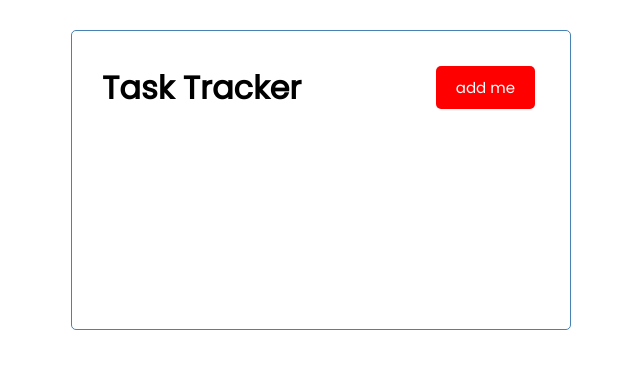
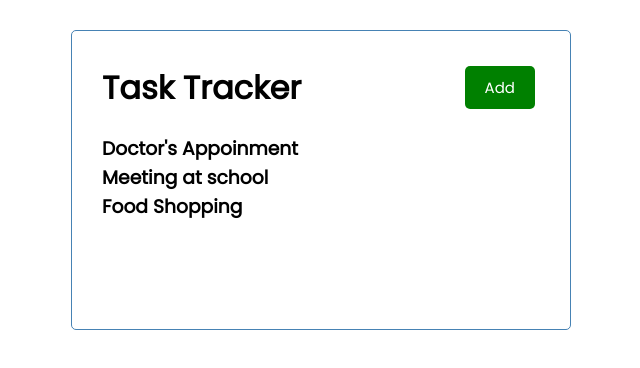
Before and after one commit to HafizulHaque/react-todo-app, a React (Create React App) app: page / in a window 1280 px wide. Shown: the top 368 px of the page, without its empty margins (319-959 px from the left). Built offline with nearby package versions, Linux system fonts and the light colour scheme.

Commit message:
onclick eventListener added, list added

```diff
--- a/src/App.js
+++ b/src/App.js
@@ -1,9 +1,11 @@
 import Header from './components/Header'
+import Tasks from './components/Tasks'
 
 function App() {
   return (
     <div className="container">
       <Header title="Task Tracker"/>
+      <Tasks />
     </div>
   );
 }
--- a/src/components/Button.js
+++ b/src/components/Button.js
@@ -1,10 +1,11 @@
 import PropTypes from 'prop-types'
 
-function Button({color, text}) {
+function Button({color, text, onClick}) {
   return (
     <button
       className='btn'
-      style={{backgroundColor: color}}>
+      style={{backgroundColor: color}}
+      onClick={onClick}>
       {text}
     </button>
   )
@@ -17,7 +18,8 @@ Button.defaultProps = {
 
 Button.propTypes = {
   color: PropTypes.string,
-  text: PropTypes.string
+  text: PropTypes.string,
+  onClick: PropTypes.func
 }
 
 export default Button
--- a/src/components/Header.js
+++ b/src/components/Header.js
@@ -2,10 +2,14 @@ import propTypes from 'prop-types'
 import Button from './Button'
 
 function Header({title}) {
+  const click = (e) => {
+    console.log('button clicked')
+    console.log(e)
+  }
   return (
     <header className='header'>
       <h1>{title}</h1>
-      <Button color='red' text='add me'/>
+      <Button color='green' text='Add' onClick={click}/>
     </header>
   )
 }
--- /dev/null
+++ b/src/components/Tasks.js
@@ -0,0 +1,34 @@
+const tasks = [
+  {
+    id: 1,
+    text: 'Doctor\'s Appoinment',
+    day: 'Feb 5th at 2:30pm',
+    reminder: true
+  },
+  {
+    id: 2,
+    text: 'Meeting at school',
+    day: 'Feb 6th at 1:30pm',
+    reminder: true
+  },
+  {
+    id: 3,
+    text: 'Food Shopping',
+    day: 'Feb 5th at 2:30pm',
+    reminder: false
+  }
+
+
+]
+
+function Tasks() {
+  return (
+    <>
+      {tasks.map((task=>{
+        return (<h3 key={task.id}>{task.text}</h3>)
+      }))}
+    </>
+  )
+}
+
+export default Tasks
```
